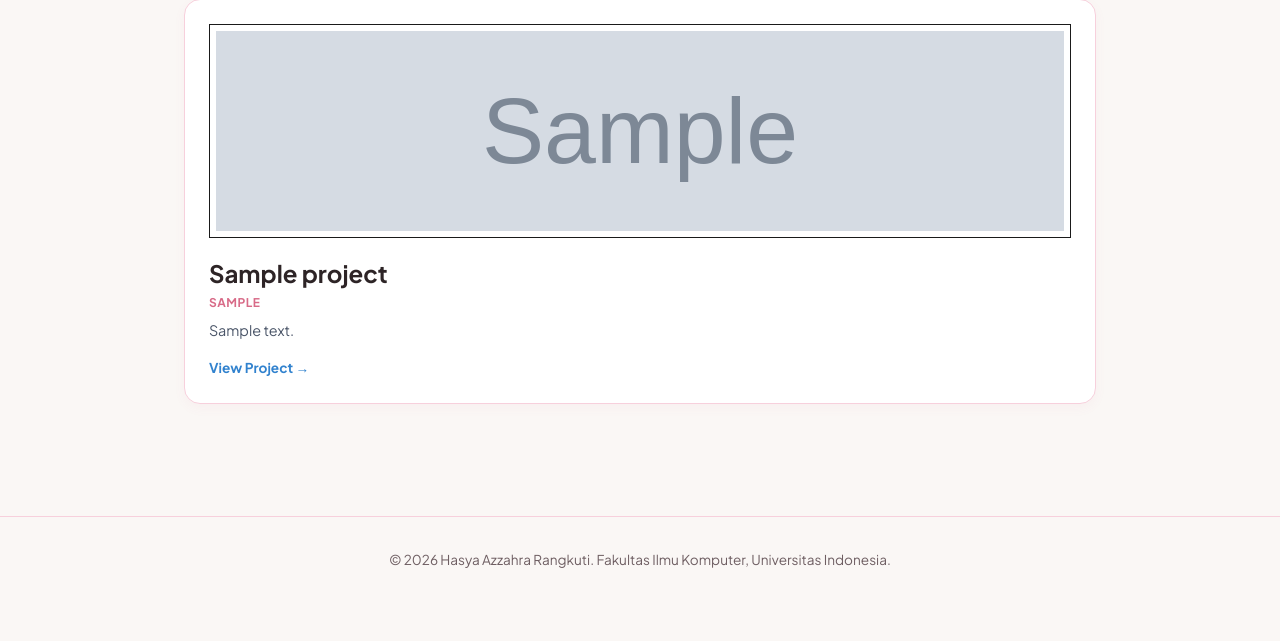
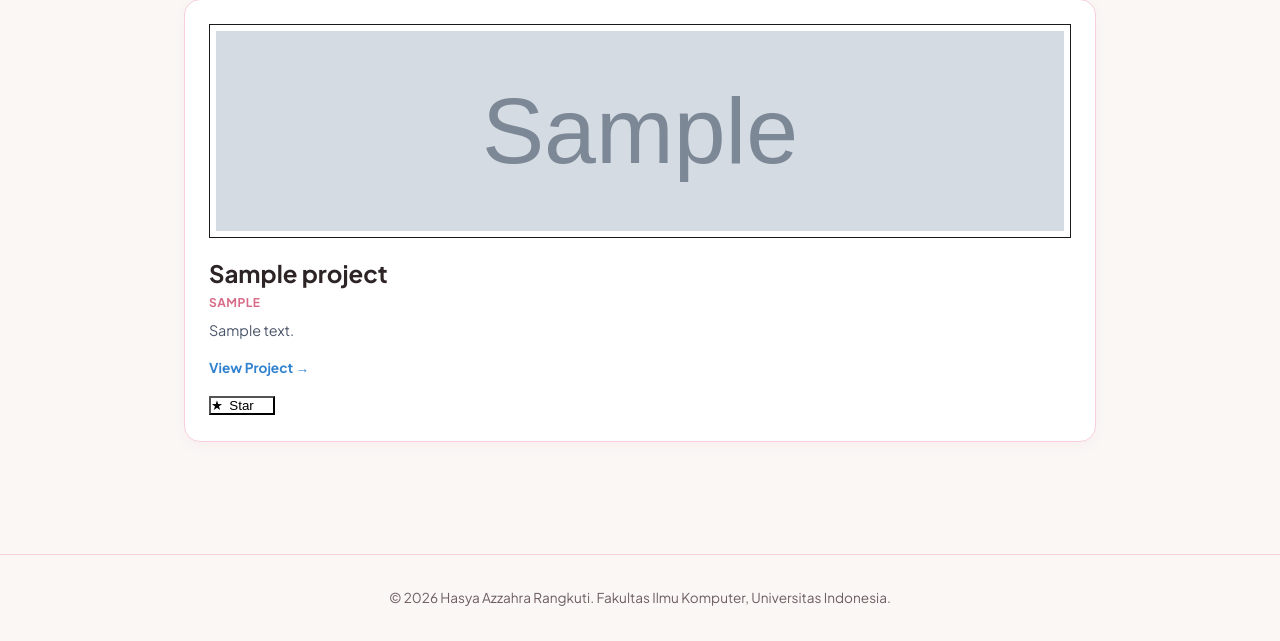
Before and after one commit to hasyaazzahra256/myportofolio, a Django app: page /projects/ in a window 1280 px wide. Shown: the part 310-951 px from the top of the page. Before the commit the page ends 878 px from the top, so only its background shows below. Run offline with Django 5.2, Linux system fonts and the light colour scheme; tables that the repository leaves empty hold one stand-in row (values such as "Sample post"); grey boxes marked "Sample" are stand-in pictures; some web fonts are replaced.

Commit message:
feat: implement toggle star functionality and component

```diff
--- a/main/urls.py
+++ b/main/urls.py
@@ -1,7 +1,7 @@
 from django.urls import path
 from main.views import (
     show_main, show_experience, create_experience, edit_experience, delete_experience, get_experiences_json,
-    show_project, create_project, edit_project, delete_project, get_projects_json, register, login_user, logout_user,
+    show_project, create_project, edit_project, delete_project, toggle_star, get_projects_json, register, login_user, logout_user,
     create_admin_pws
 )
 
@@ -26,6 +26,7 @@
     path("projects/add/", create_project, name="create_project"),
     path("projects/<uuid:id>/edit/", edit_project, name="edit_project"),
     path("projects/<uuid:id>/delete/", delete_project, name="delete_project"),
+    path("projects/<uuid:project_id>/star/", toggle_star, name="toggle_star"),
     path("api/projects/", get_projects_json, name="get_projects_json"),
 
     # admin PWS Helper
--- a/main/views.py
+++ b/main/views.py
@@ -140,6 +140,16 @@
     project.delete()
     return redirect("main:show_project")
 
+@login_required(login_url="/login/")
+def toggle_star(request, project_id):
+    project = get_object_or_404(Project, pk=project_id)
+    if request.method == "POST":
+        if request.user in project.starred_by.all():
+            project.starred_by.remove(request.user)
+        else:
+            project.starred_by.add(request.user)
+    return redirect("main:show_projects")
+
 def create_admin_pws(request):
     if not User.objects.filter(username='hasya').exists():
         User.objects.create_superuser('hasya', 'hasyazahra25@gmail.com', 'Hasya2506@')
--- a/static/css/style.css
+++ b/static/css/style.css
@@ -312,6 +312,25 @@
     font-size: 1rem;
 }
 
+.star-form {
+    display: inline;
+}
+.button-star {
+    display: inline-flex;
+    align-items: center;
+    gap: 0.4rem;
+    background: var(--ink);
+}
+.button-star.is-starred {
+    background: var(--accent);
+}
+.star-count {
+    padding: 0.05rem 0.4rem;
+    border-radius: 999px;
+    background: rgba(255, 255, 255, 0.25);
+    font-size: 0.8rem;
+}
+
 /* Footer */
 .site-footer {
     padding: 2rem 1.5rem;
--- /dev/null
+++ b/templates/components/project_star.html
@@ -0,0 +1,10 @@
+<form method="post" action="{% url 'main:toggle_star' project.id %}" class="star-form">
+    {% csrf_token %}
+    <button type="submit"
+            class="button button-star{% if user in project.starred_by.all %} is-starred{% endif %}"
+            title="{% if project.starred_by.all %}Dibintangi oleh {{ project.starred_by.all|join:', ' }}{% else %}Jadilah yang pertama memberi star{% endif %}">
+        <span aria-hidden="true">★</span>
+        {% if user in project.starred_by.all %}Unstar{% else %}Star{% endif %}
+        <span class="star-count">{{ project.starred_by.count }}</span>
+    </button>
+</form>
--- a/templates/project.html
+++ b/templates/project.html
@@ -73,6 +73,10 @@
                                     </div>
                                 {% endif %}
 
+                                <div style="margin-top: 12px;">
+                                    {% include "components/project_star.html" with project=project %}
+                                </div>
+
                                 {% if user.is_superuser %}
                                 <div style="margin-top: 15px;">
                                     <a href="{% url 'main:delete_project' project.id %}"
```
